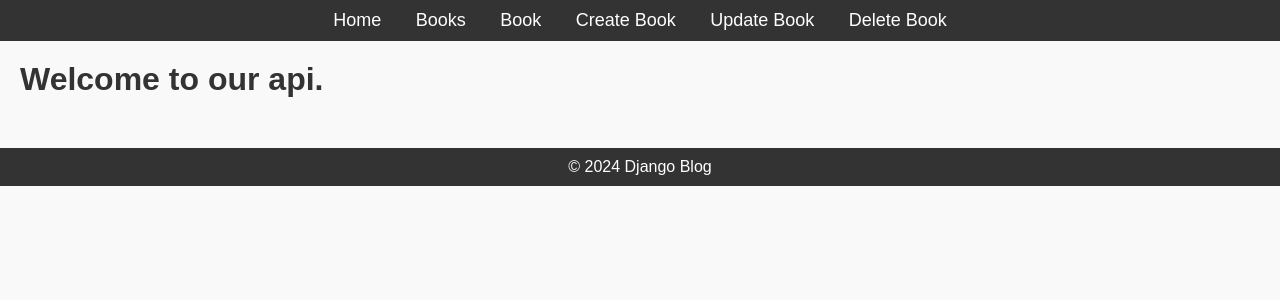
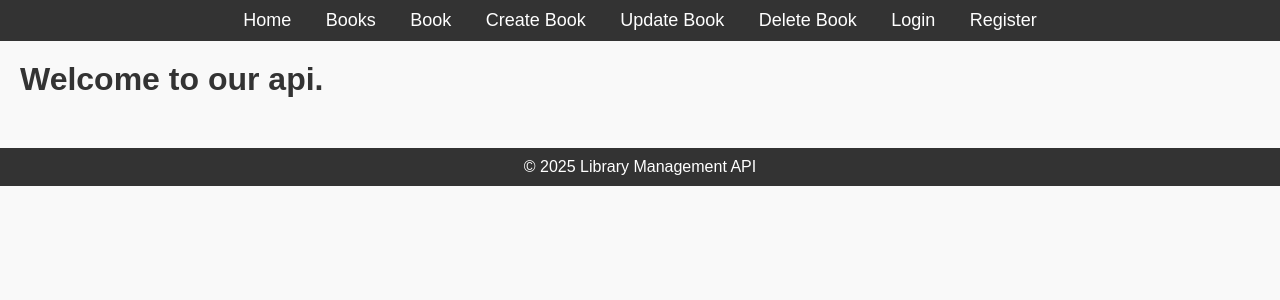
Before and after one commit to alindafortunate/ALX_Capstone_Project, a Django app: page /api/ in a window 1280 px wide. Shown: the top 300 px of the page. Run offline with Django 5.2, Linux system fonts and the light colour scheme.

Commit message:
Added the Login and Register features to my api

```diff
--- a/accounts/forms.py
+++ b/accounts/forms.py
@@ -8,7 +8,10 @@ User = get_user_model()
 class CustomUserCreationForm(UserCreationForm):
     class Meta(UserCreationForm.Meta):
         model = User
-        fields = ["username", "email", "active_status"]
+        fields = [
+            "username",
+            "email",
+        ]
 
     def save(self, commit=True):
         # Save the provided password in hashed format
--- a/accounts/urls.py
+++ b/accounts/urls.py
@@ -1,5 +1,7 @@
 from django.urls import path
+from django.contrib.auth.views import LoginView, LogoutView
 from .views import (
+    register,
     UserListApiView,
     UserCreateApiView,
     UserDetailApiView,
@@ -9,6 +11,12 @@ from .views import (
 
 urlpatterns = [
     path("users/", UserListApiView.as_view(), name="users"),
+    path(
+        "login/",
+        LoginView.as_view(template_name="registration/login.html"),
+        name="login",
+    ),
+    path("register/", register, name="register"),
     path("user/create/", UserCreateApiView.as_view(), name="create-user"),
     path("user/<int:pk>/", UserDetailApiView.as_view(), name="user-detail"),
     path("user/<int:pk>/update/", UserUpdateApiView.as_view(), name="update-user"),
--- a/api/views.py
+++ b/api/views.py
@@ -1,4 +1,5 @@
 from django.shortcuts import render
+from rest_framework.permissions import IsAdminUser
 from rest_framework.generics import (
     ListAPIView,
     RetrieveAPIView,
@@ -26,15 +27,18 @@ class BookDetailApiView(RetrieveAPIView):
 
 
 class BookCreateApiView(CreateAPIView):
+    permission_classes = [IsAdminUser]
     queryset = Book.objects.all()
     serializer_class = BookSerializer
 
 
 class BookUpdateApiView(UpdateAPIView):
+    permission_classes = [IsAdminUser]
     queryset = Book.objects.all()
     serializer_class = BookSerializer
 
 
 class BookDeleteApiView(DestroyAPIView):
+    permission_classes = [IsAdminUser]
     queryset = Book.objects.all()
     serializer_class = BookSerializer
--- a/library_management_api/settings.py
+++ b/library_management_api/settings.py
@@ -132,7 +132,9 @@ DEFAULT_AUTO_FIELD = "django.db.models.BigAutoField"
 AUTH_USER_MODEL = "accounts.User"
 
 REST_FRAMEWORK = {
-    'DEFAULT_PERMISSION_CLASSES': [
-        'rest_framework.permissions.IsAuthenticated',
+    "DEFAULT_PERMISSION_CLASSES": [
+        "rest_framework.permissions.IsAuthenticated",
     ]
 }
+
+LOGIN_REDIRECT_URL = "/api/"
--- a/templates/base.html
+++ b/templates/base.html
@@ -20,6 +20,8 @@
                 <li><a href="{% url 'book-create' %}">Create Book</a></li>
                 <li><a href="{% url 'book-update' pk=1 %} ">Update Book</a></li>
                 <li><a href="{% url 'book-delete' pk=1 %}">Delete Book</a></li>
+                <li><a href="{% url 'login' %}">Login</a></li>
+                <li><a href="{% url 'register' %}">Register</a></li>
             </ul>
         </nav>
     </header>
@@ -31,7 +33,7 @@
     </div>
 
     <footer>
-        <p>&copy; 2024 Django Blog</p>
+        <p>&copy; 2025 Library Management API</p>
     </footer>
 
     <script src="{% static 'js/scripts.js' %}"></script>
```
Also changed, not shown: accounts/views.py (+15 -1 lines), templates/accounts/register.html (added, +17 -0 lines), templates/registration/login.html (added, +14 -0 lines).
